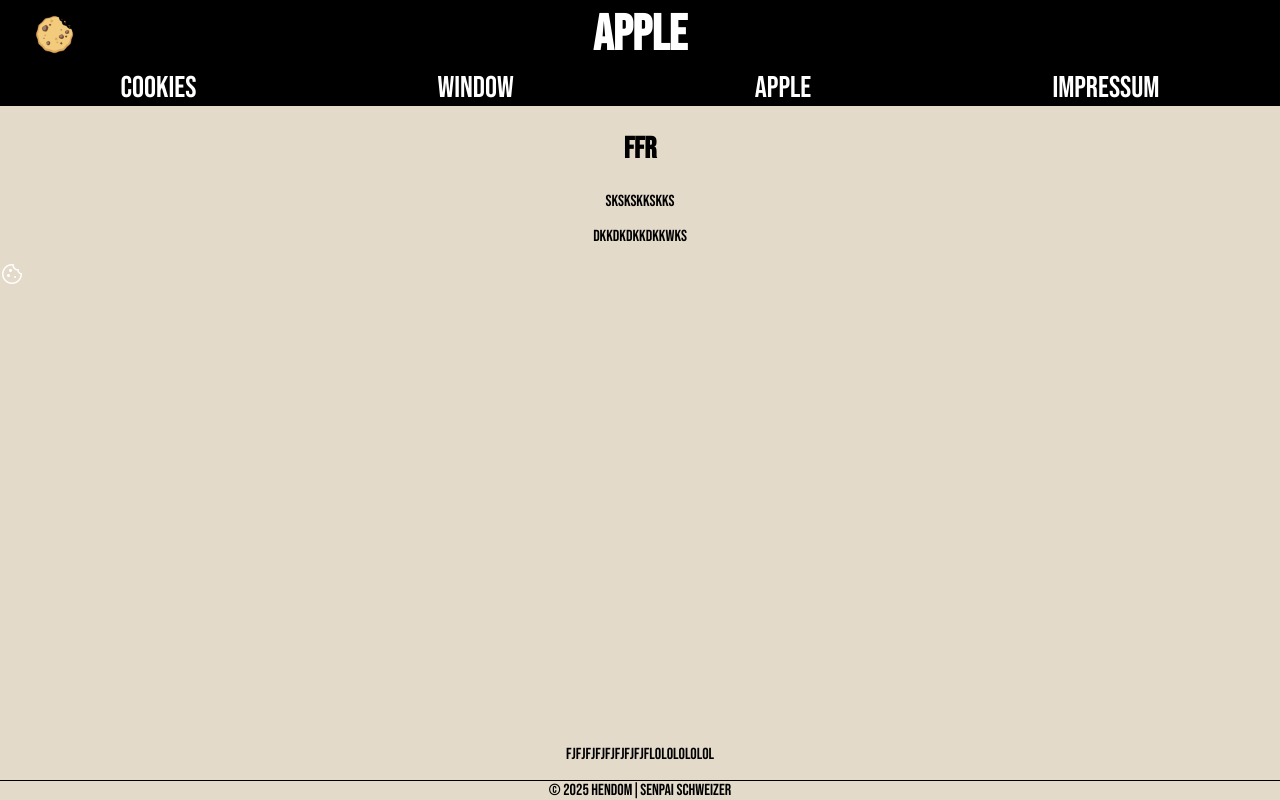
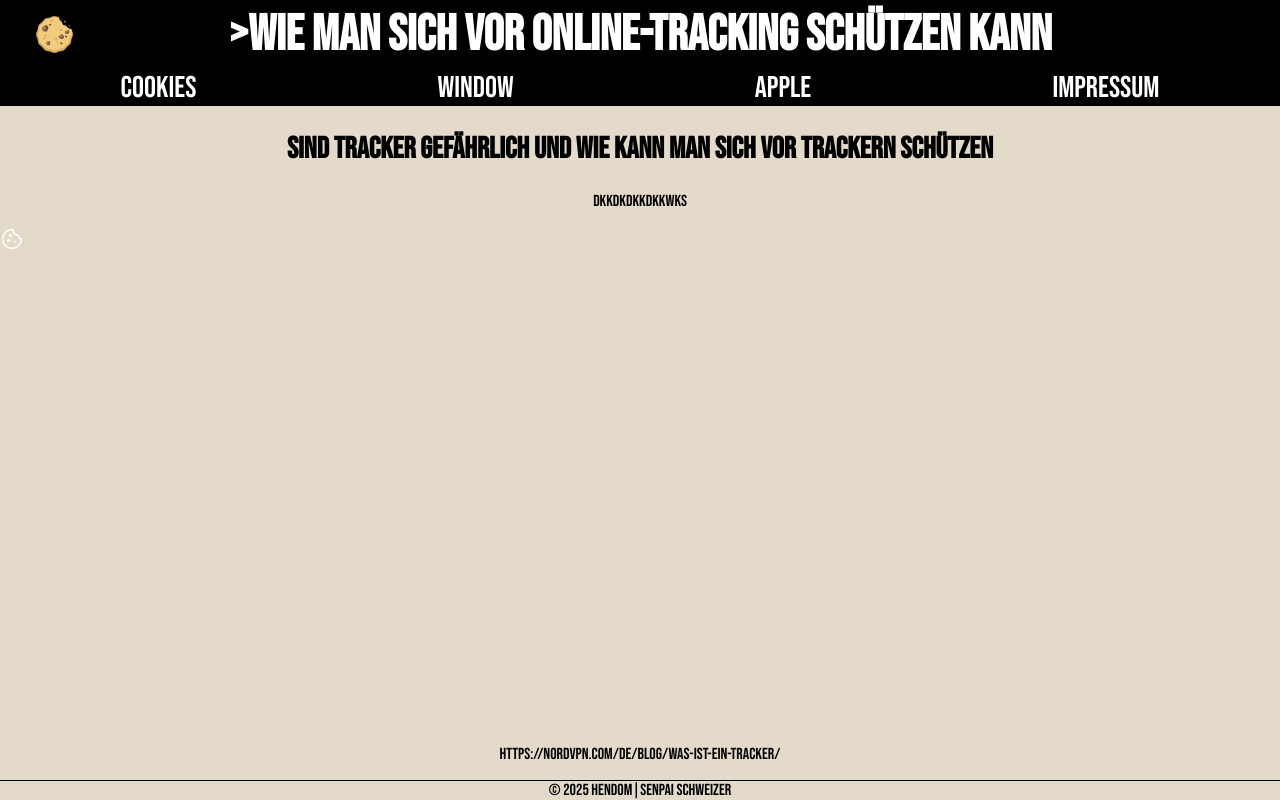
Before and after one commit to s1app/Senpai-Schweizer, a plain HTML site: page Apple.html in a window 1280 px wide. Drawn offline with nearby package versions, Linux system fonts and the light colour scheme; a web font is replaced by a local one.

Commit message:
Update Apple.html

```diff
--- a/Apple.html
+++ b/Apple.html
@@ -18,10 +18,10 @@
     <link rel="stylesheet" href="https://fonts.googleapis.com/css2?family=Material+Symbols+Outlined:opsz,wght,FILL,GRAD@48,400,0,0&icon_names=cookie" />
 
 
-<title>Apple</title>
+<title>Wie man sich Vor Online-Tracking schützen kann</title>
 
 <header>
-    <h1>Apple</h1>
+    <h1>>Wie man sich Vor Online-Tracking schützen kann</h1>
     <a href="./Startseite.html"><img src="Cookierb_black.png"></a>
     <div class="grid-container">
         <a href="./Cookies.html">Cookies</a>
@@ -32,8 +32,8 @@
 
 </header>
 <main>
-    <h2>ffr</h2>
-    <p>skskskkskks</p>
+    <h2>Sind Tracker gefährlich und wie kann man sich vor Trackern schützen</h2>
+    <p></p>
     <p>dkkdkdkkdkkwks</p>
     <span class="material-symbols-outlined">
     cookie
@@ -41,7 +41,7 @@
 
 </main>
 
-<p>fjfjfjfjfjfjfjfjflololololol</p>
+<p>https://nordvpn.com/de/blog/was-ist-ein-tracker/</p>
 
     <div id="footer">
          &copy; 2025 Hendom|Senpai Schweizer
```
